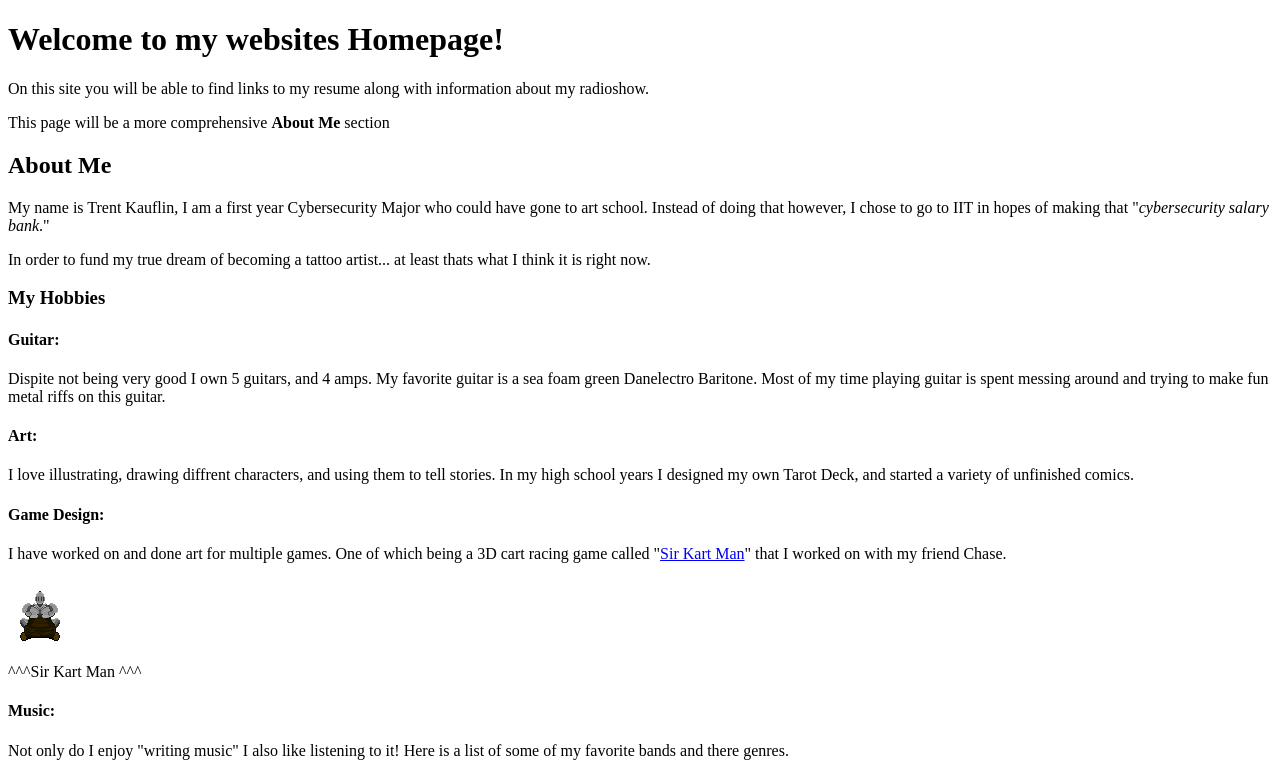
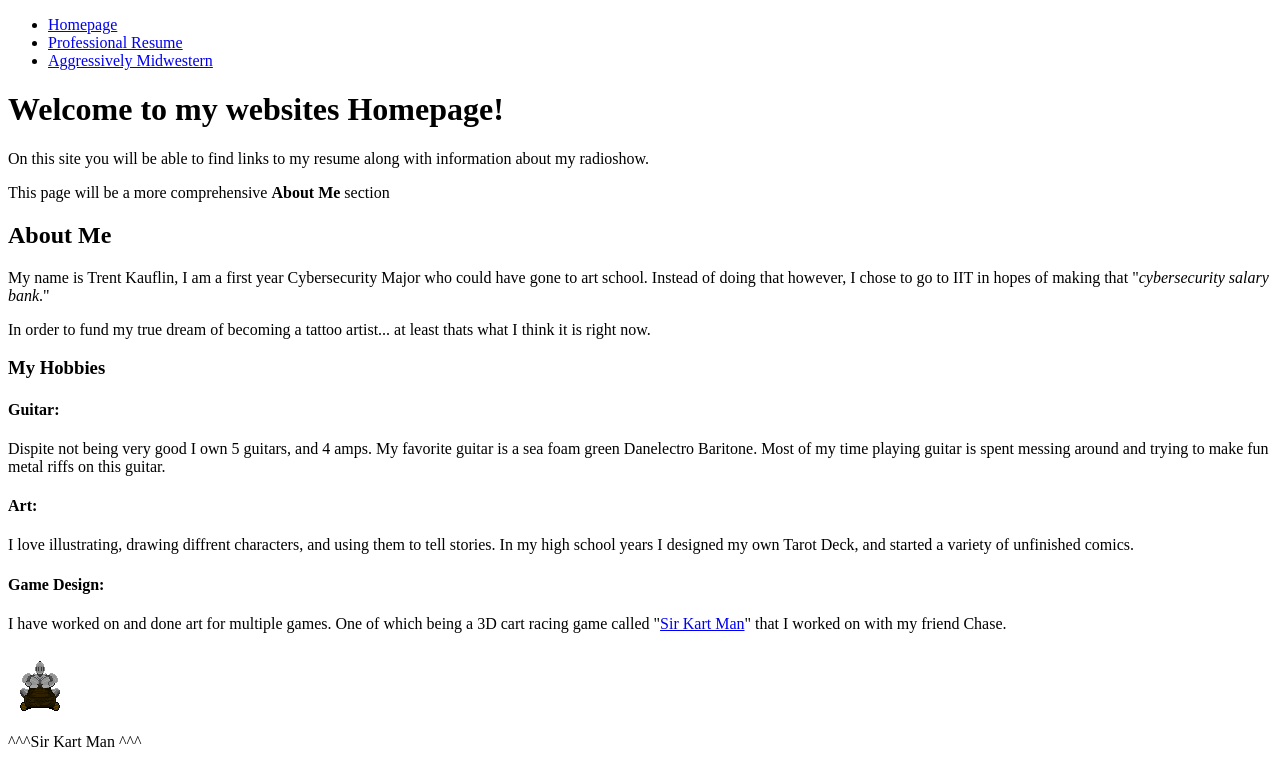
Before and after one commit to MajMarmalade/project1, a plain HTML site: page index.html in a window 1280 px wide. Shown: the top 769 px of the page. Drawn offline with Linux system fonts and the light colour scheme.

Commit message:
Finishing the homepage and implementing navigation

```diff
--- a/index.html
+++ b/index.html
@@ -5,6 +5,16 @@
   <title>ITMD-361 Project 1 Homepage</title>
 </head>
 <body>
+  <header>
+    <nav>
+	  <ul>
+	    <li><a href="/project1/index">Homepage</a></li>
+		<li><a href="/project1/resume">Professional Resume</a></li>
+		<li><a href="/project1/radioshow">Aggressively Midwestern</a></li>
+	  </ul>
+	</nav>
+  </header>
+
   <h1>Welcome to my websites Homepage!</h1>
   <p>On this site you will be able to find links to my resume along with information about my radioshow.</p>
   <p>This page will be a more comprehensive <strong>About Me</strong> section</p>
```
